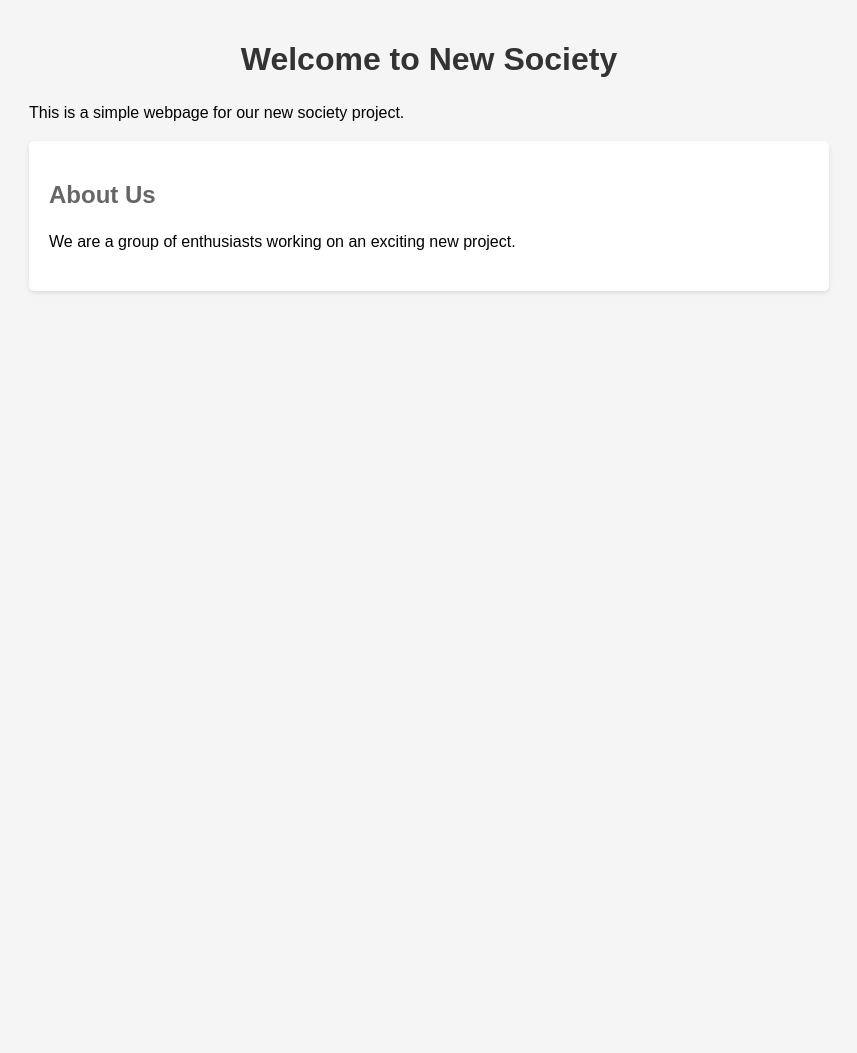
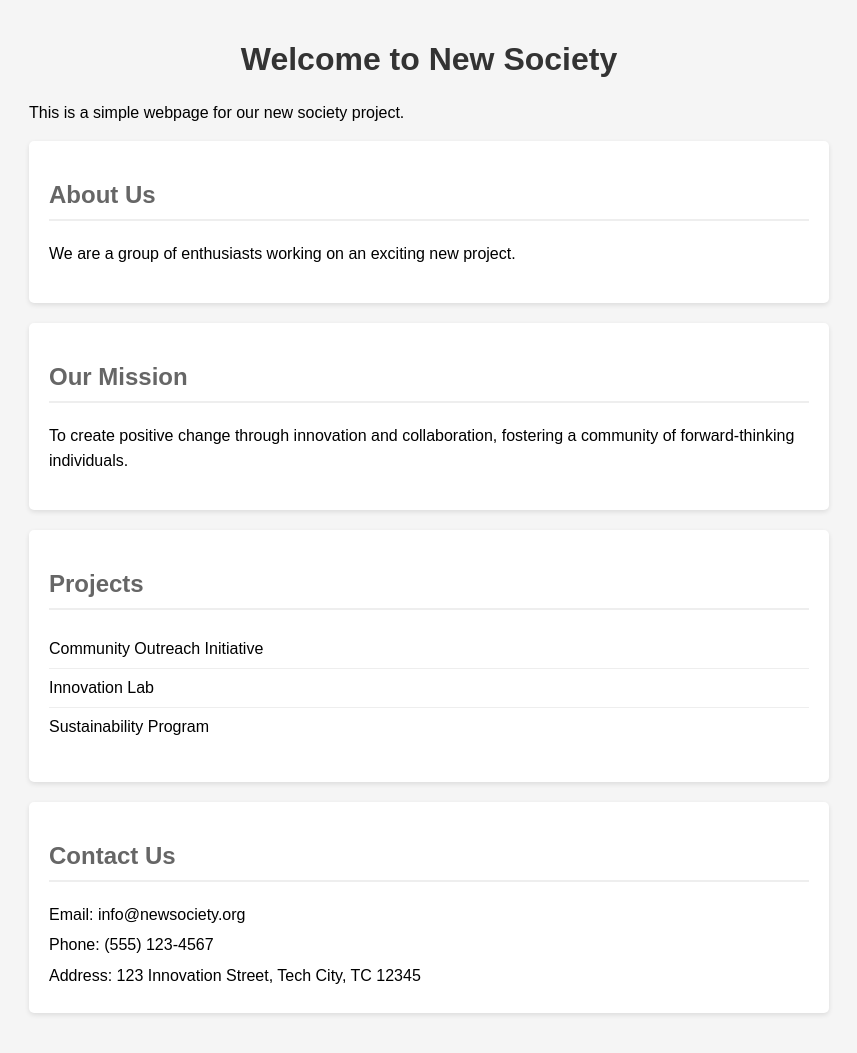
Before and after one commit to cody-halff/new-society-test, a plain HTML site: page index.html in a window 1280 px wide. Shown: the whole page, without its empty margins (211-1068 px from the left). Before the commit the page ends 800 px from the top, so only its background shows below. Drawn offline with Linux system fonts and the light colour scheme.

Commit message:
Add new content sections

```diff
--- a/index.html
+++ b/index.html
@@ -9,9 +9,31 @@
 <body>
     <h1>Welcome to New Society</h1>
     <p>This is a simple webpage for our new society project.</p>
+
     <div class="content">
         <h2>About Us</h2>
         <p>We are a group of enthusiasts working on an exciting new project.</p>
     </div>
+
+    <div class="content">
+        <h2>Our Mission</h2>
+        <p>To create positive change through innovation and collaboration, fostering a community of forward-thinking individuals.</p>
+    </div>
+
+    <div class="content">
+        <h2>Projects</h2>
+        <ul>
+            <li>Community Outreach Initiative</li>
+            <li>Innovation Lab</li>
+            <li>Sustainability Program</li>
+        </ul>
+    </div>
+
+    <div class="content" id="contact">
+        <h2>Contact Us</h2>
+        <p>Email: info@newsociety.org</p>
+        <p>Phone: (555) 123-4567</p>
+        <p>Address: 123 Innovation Street, Tech City, TC 12345</p>
+    </div>
 </body>
 </html>
--- a/styles.css
+++ b/styles.css
@@ -16,12 +16,33 @@ h1 {
     padding: 20px;
     border-radius: 5px;
     box-shadow: 0 2px 5px rgba(0,0,0,0.1);
+    margin-bottom: 20px;
 }
 
 h2 {
     color: #666;
+    border-bottom: 2px solid #eee;
+    padding-bottom: 10px;
 }
 
 p {
     line-height: 1.6;
 }
+
+ul {
+    list-style-type: none;
+    padding: 0;
+}
+
+ul li {
+    padding: 10px 0;
+    border-bottom: 1px solid #eee;
+}
+
+ul li:last-child {
+    border-bottom: none;
+}
+
+#contact p {
+    margin: 5px 0;
+}
```
